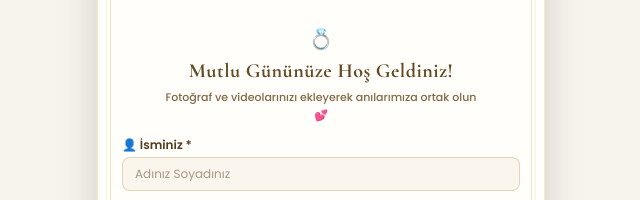
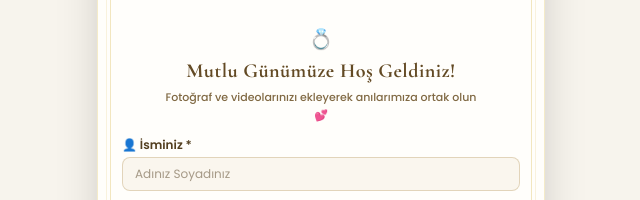
Before and after one commit to Koray-Akdere/Foto-Video-Yukleme-Sitesi, a website: page site.html in a window 1280 px wide. Shown: the part 268-468 px from the top of the page, 319-959 px from the left. Drawn offline with nearby package versions, Linux system fonts and the light colour scheme.

Commit message:
Add files via upload

```diff
--- a/site.html
+++ b/site.html
@@ -20,7 +20,7 @@
     </style>
   </head>
   <body class="flex items-center justify-center min-h-screen p-4 sm:p-6">
-    <!-- Ana Davetiye Kart Tuvali (Her şey tek bir asil çerçevenin içinde) -->
+    <!-- Ana Davetiye Kart Tuvali -->
     <div
       class="w-full max-w-md bg-[#fffefb] rounded-3xl shadow-2xl border border-[#d4af37]/25 relative overflow-hidden flex flex-col"
     >
@@ -33,12 +33,12 @@
       ></div>
 
       <!-- ======================================================== -->
-      <!-- ÜST KISIM: GÜN BATIMI FOTOĞRAFINA ÖZEL ALAN             -->
+      <!-- ÜST KISIM: RESİM UYUMU GARANTİLENMİŞ FOTOĞRAF ALANI      -->
       <!-- ======================================================== -->
       <div
         class="w-full h-[240px] relative overflow-hidden z-10 border-b border-[#d4af37]/20 bg-[#eadecc]"
       >
-        <!-- Doğrudan orijinal WhatsApp ismiyle çağırıyoruz -->
+        <!-- Boşluksuz ve en kararlı düz isim versiyonu -->
         <img
           src="kapak.jpg"
           alt="Ebru & Berkay"
@@ -74,7 +74,7 @@
           <h2
             class="text-xl font-serif font-bold text-[#634a24] mb-1 tracking-wide"
           >
-            Mutlu Gününüze Hoş Geldiniz!
+            Mutlu Günümüze Hoş Geldiniz!
           </h2>
           <p
             class="text-[#806943] text-[11px] font-medium max-w-xs mx-auto leading-relaxed mb-3"
```
